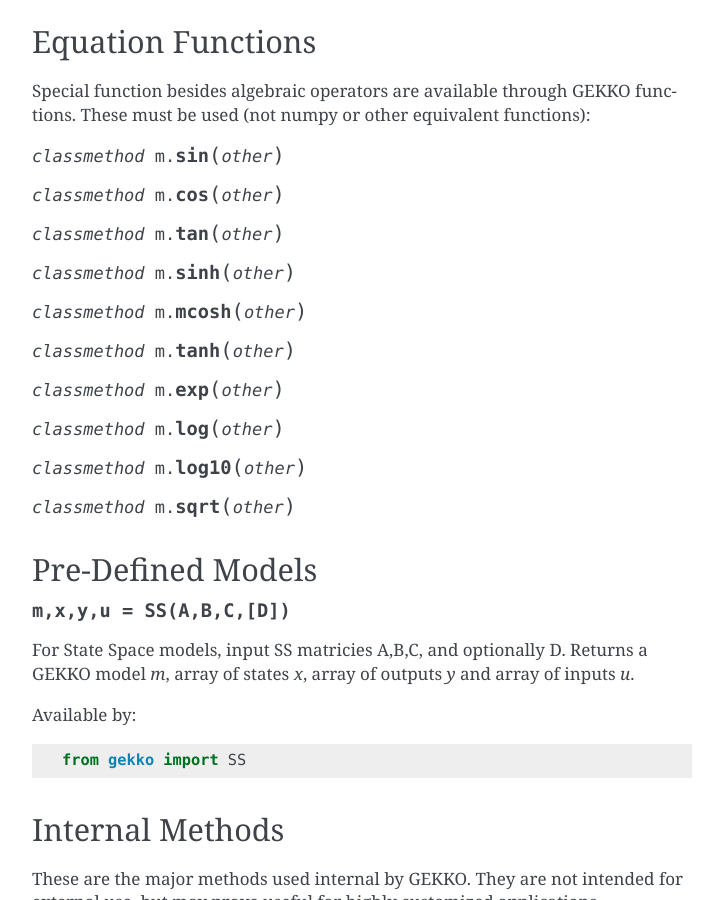
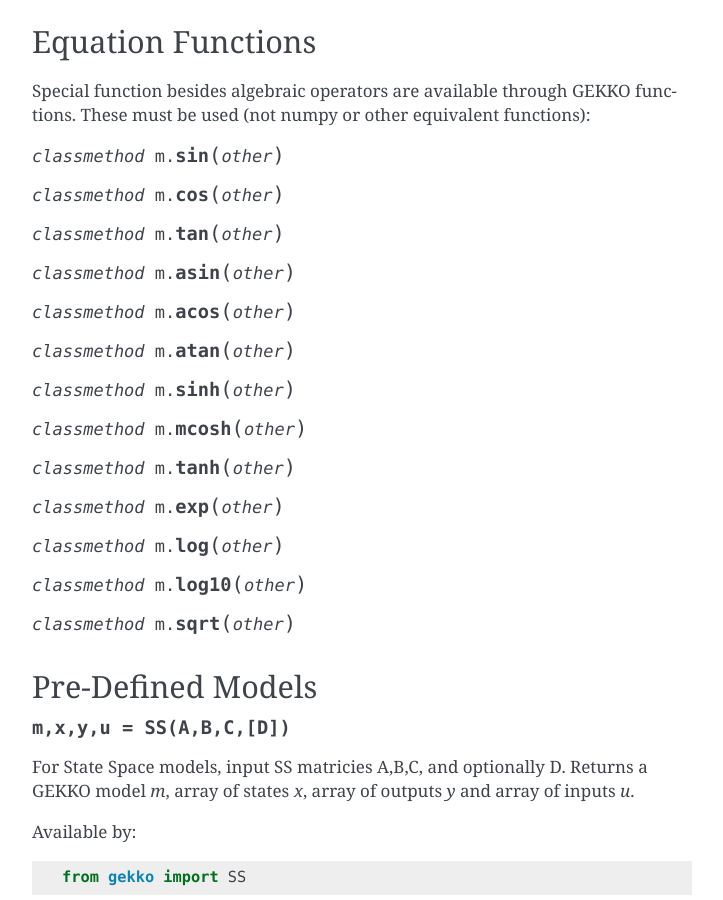
Before and after one commit to BYU-PRISM/GEKKO, a Sphinx documentation site: the page built from docs/model_methods.rst, in a window 1280 px wide and 900 px high, scrolled down 1651 px. Shown: the whole window, without its empty margins (388-1111 px from the left). Built offline with Sphinx 7.4.7, drawn with Linux system fonts in a browser that asks for light colours; some of the changed text lies outside the part shown.

Commit message:
Added docs for inverse trig functions.

```diff
--- a/docs/model_methods.rst
+++ b/docs/model_methods.rst
@@ -119,6 +119,15 @@
 
 
 .. py:classmethod:: m.tan(other)
+
+
+.. py:classmethod:: m.asin(other)
+
+
+.. py:classmethod:: m.acos(other)
+
+
+.. py:classmethod:: m.atan(other)
 
 
 .. py:classmethod:: m.sinh(other)
```
